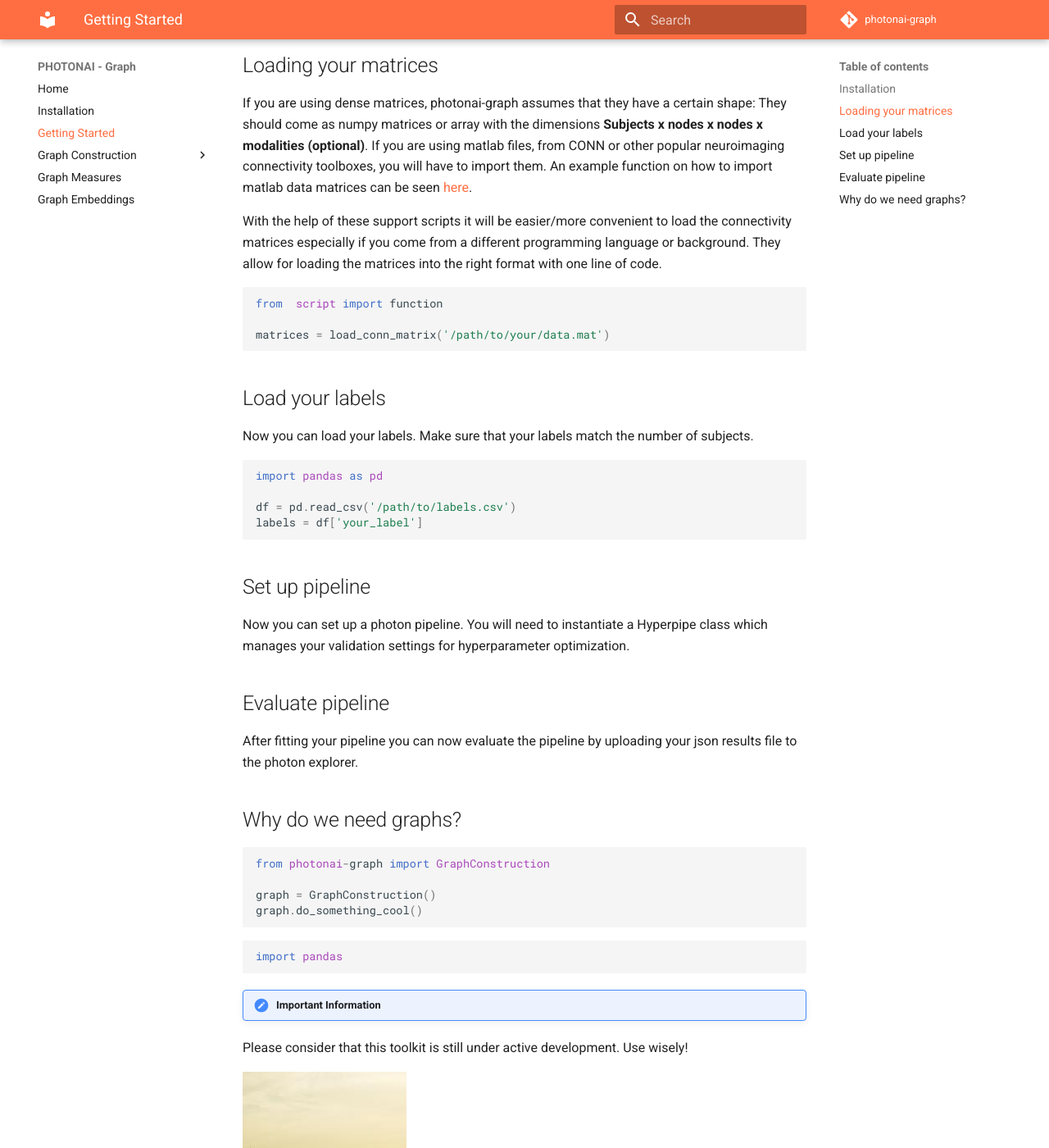
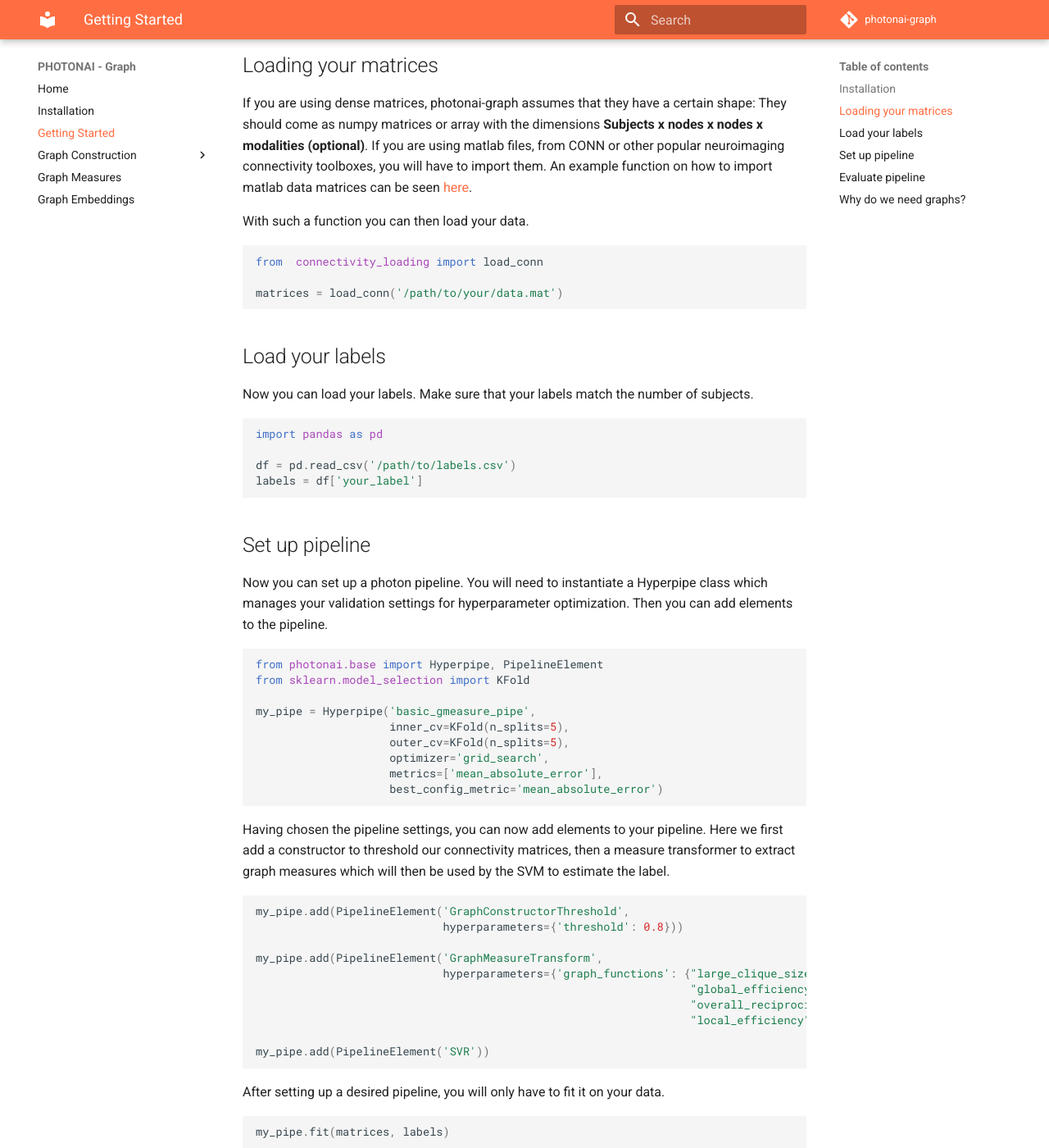
Before and after one commit to wwu-mmll/photonai_graph, an MkDocs documentation site: the page built from documentation/docs/getting_started.md, in a window 1280 px wide and 1400 px high, scrolled down 400 px. Shown: the whole window at 82% size. Built offline with MkDocs 1.6.1 and Material for MkDocs 9.7.7, drawn with Linux system fonts in a browser that asks for light colours; comment, search, counter and statistics services are not loaded; some of the changed text lies outside the part shown.

Commit message:
Update getting_started.md

````diff
--- a/documentation/docs/getting_started.md
+++ b/documentation/docs/getting_started.md
@@ -15,12 +15,12 @@
 
 If you are using dense matrices, photonai-graph assumes that they have a certain shape: They should come as numpy matrices or array with the dimensions **Subjects x nodes x nodes x modalities (optional)**. If you are using matlab files, from CONN or other popular neuroimaging connectivity toolboxes, you will have to import them. An example function on how to import matlab data matrices can be seen [here](https://github.com/BenisFarmen/connectivity_loading/blob/master/load_functions.py).
 
-With the help of these support scripts it will be easier/more convenient to load the connectivity matrices especially if you come from a different programming language or background. They allow for loading the matrices into the right format with one line of code.
+With such a function you can then load your data.
 
 ```python
-from  script import function
+from  connectivity_loading import load_conn
 
-matrices = load_conn_matrix('/path/to/your/data.mat')
+matrices = load_conn('/path/to/your/data.mat')
 ```
 
 ## Load your labels
@@ -36,12 +36,50 @@
 
 ## Set up pipeline
 
-Now you can set up a photon pipeline. You will need to instantiate a Hyperpipe class which manages your validation settings for hyperparameter optimization.
+Now you can set up a photon pipeline. You will need to instantiate a Hyperpipe class which manages your validation settings for hyperparameter optimization. Then you can add elements to the pipeline.
 
+```python
+from photonai.base import Hyperpipe, PipelineElement
+from sklearn.model_selection import KFold
+
+my_pipe = Hyperpipe('basic_gmeasure_pipe',
+                    inner_cv=KFold(n_splits=5),
+                    outer_cv=KFold(n_splits=5),
+                    optimizer='grid_search',
+                    metrics=['mean_absolute_error'],
+                    best_config_metric='mean_absolute_error')
+```
+
+Having chosen the pipeline settings, you can now add elements to your pipeline. Here we first add a constructor to threshold our connectivity matrices, then a measure transformer to extract graph measures which will then be used by the SVM to estimate the label.
+
+```python
+my_pipe.add(PipelineElement('GraphConstructorThreshold',
+                            hyperparameters={'threshold': 0.8}))
+
+my_pipe.add(PipelineElement('GraphMeasureTransform',
+                            hyperparameters={'graph_functions': {"large_clique_size": {},
+                                                                 "global_efficiency": {},
+                                                                 "overall_reciprocity": {},
+                                                                 "local_efficiency": {}}}))
+
+my_pipe.add(PipelineElement('SVR'))
+```
+
+After setting up a desired pipeline, you will only have to fit it on your data.
+
+```python
+my_pipe.fit(matrices, labels)
+```
 
 ## Evaluate pipeline
 
-After fitting your pipeline you can now evaluate the pipeline by uploading your json results file to the photon explorer.
+After fitting your pipeline you can now evaluate the pipeline by uploading your json results file to the photon explorer. You can also use your trained model to predict on different data.
+
+```python
+ext_data = load_conn('/path/to/your/other_data.mat')
+
+my_pipe.predict(ext_data)
+```
 
 ## Why do we need graphs?
 
````
